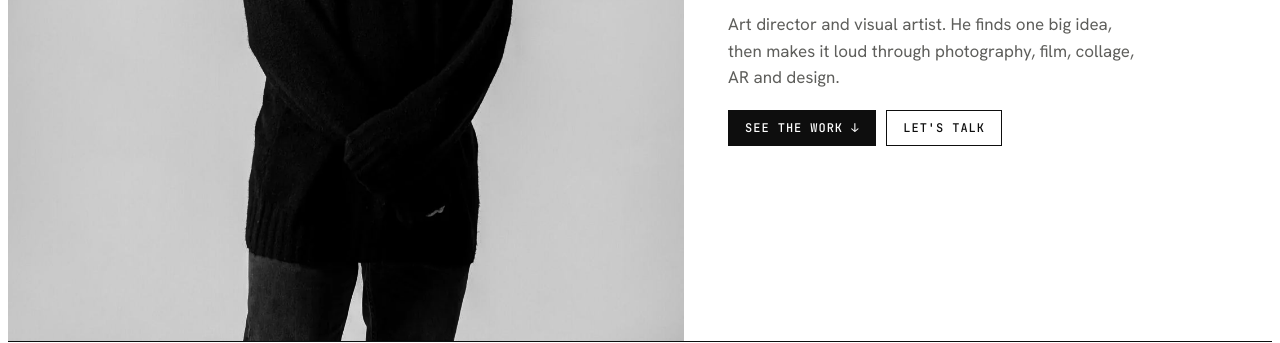
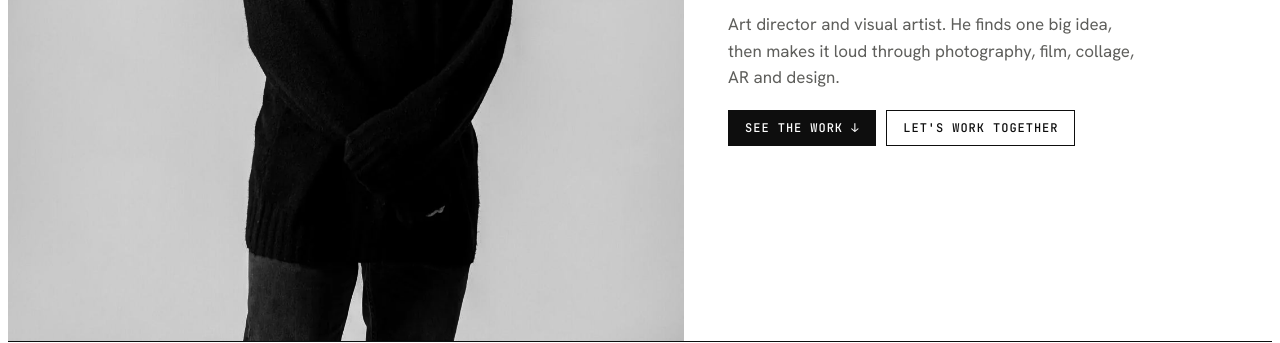
Before and after one commit to Msayed25/mohamed-ewis, a Jekyll site: the page built from index.html, in a window 1280 px wide and 900 px high, scrolled down 356 px. Shown: the part 140-483 px from the top of the window. Built offline with Jekyll 4.4.1, drawn with Linux system fonts in a browser that asks for light colours; some web fonts are replaced; some of the changed text lies outside the part shown.

Commit message:
Rename every Let's talk link to Let's work together

```diff
--- a/_data/site.json
+++ b/_data/site.json
@@ -69,7 +69,7 @@
       "color": "branding",
       "text": "Leads ideas from first line to final frame. Mixed media, expressive and bold. Personal work stays hand-made: #NoAI.",
       "tags": ["Creative direction", "Mixed media", "#NoAI"],
-      "link_label": "Let's talk",
+      "link_label": "Let's work together",
       "link": "/#talk"
     }
   ],
--- a/_layouts/project.html
+++ b/_layouts/project.html
@@ -78,7 +78,7 @@
     </a>
   </article>
 
-  <footer class="pfoot g mono"><span>© {{ site.time | date: "%Y" }} {{ s.name }}</span><a href="{{ '/#talk' | relative_url }}" data-close>Let's talk →</a></footer>
+  <footer class="pfoot g mono"><span>© {{ site.time | date: "%Y" }} {{ s.name }}</span><a href="{{ '/#talk' | relative_url }}" data-close>Let's work together →</a></footer>
 </div>
 <script src="{{ '/assets/site.js' | relative_url }}" defer></script>
 </body>
--- a/index.html
+++ b/index.html
@@ -15,7 +15,7 @@ layout: default
     <div class="kick mono">Who is {{ s.short_name | capitalize }}</div>
     <h1 class="line words">{{ s.headline }}</h1>
     <p class="bio">{{ s.bio }}</p>
-    <div class="ctas"><a class="btn solid" href="#featured">See the work ↓</a><a class="btn" href="#talk">Let's talk</a></div>
+    <div class="ctas"><a class="btn solid" href="#featured">See the work ↓</a><a class="btn" href="#talk">Let's work together</a></div>
   </div>
 </section>
 
```
